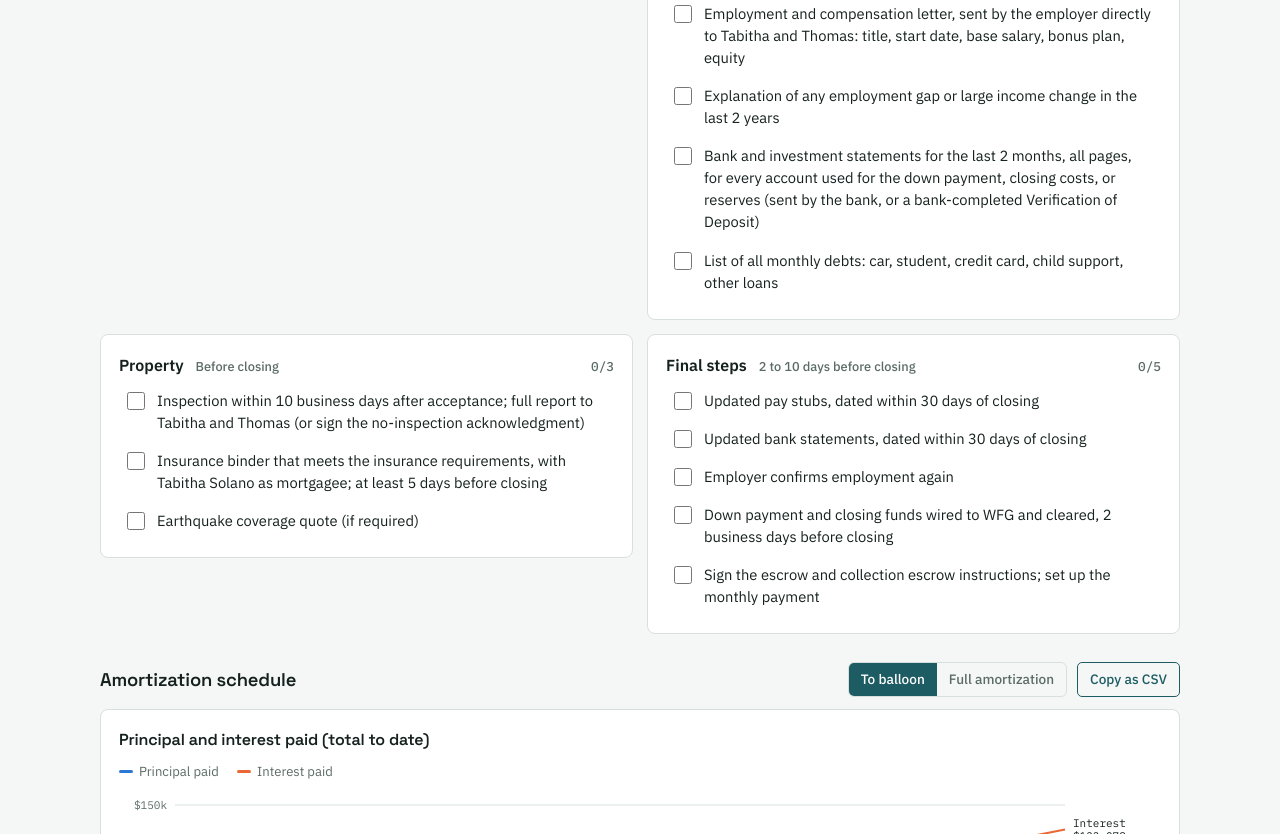
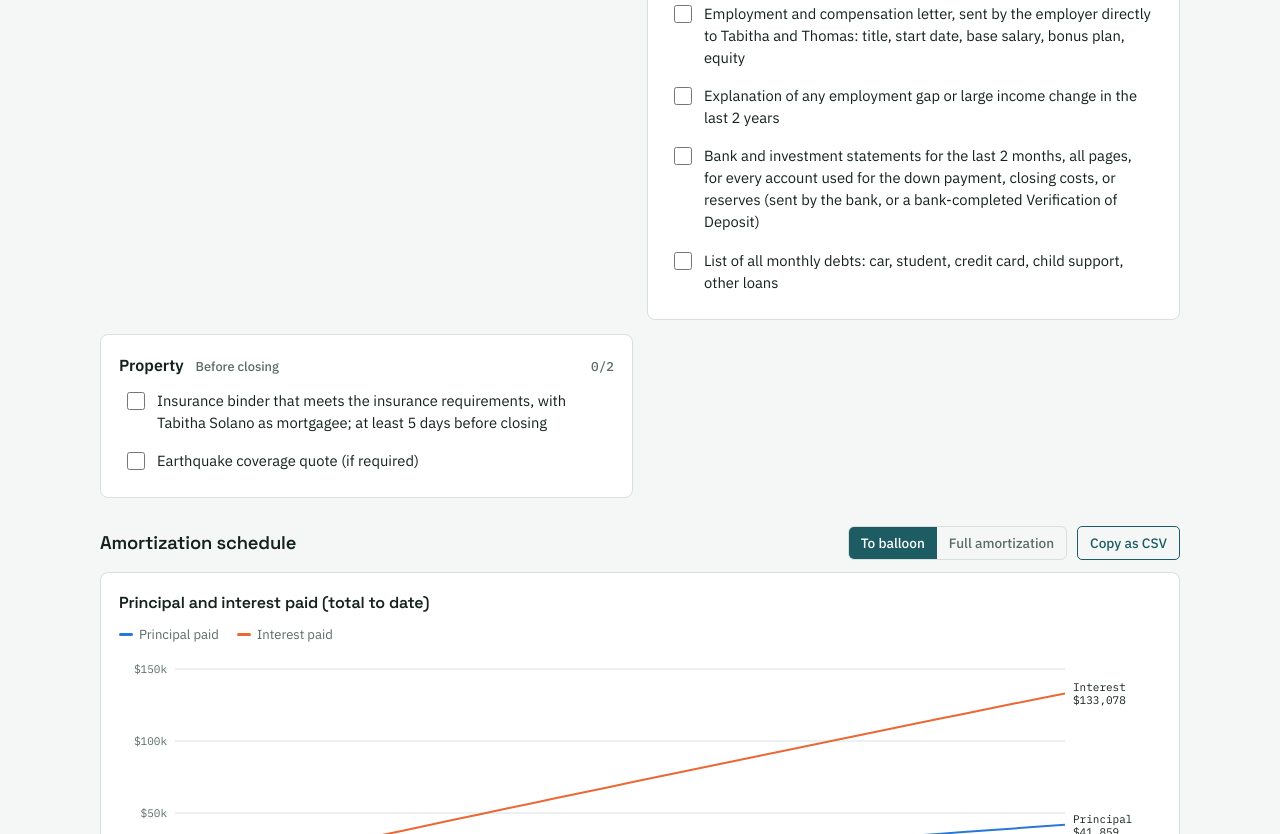
Before and after one commit to ratiofu/ratiofu.github.io, a plain HTML site: page 5225-se-18th/index.html in a window 1280 px wide. Shown: the part 3653-4487 px from the top of the page. Drawn offline with Linux system fonts and the light colour scheme.

Commit message:
fix: drop inspection item and final-steps group from 5225 SE 18th checklist

```diff
--- a/5225-se-18th/index.html
+++ b/5225-se-18th/index.html
@@ -484,15 +484,8 @@ const CK = [
     ["d2","Bank and investment statements for the last 2 months, all pages, for every account used for the down payment, closing costs, or reserves (sent by the bank, or a bank-completed Verification of Deposit)"],
     ["e1","List of all monthly debts: car, student, credit card, child support, other loans"]]},
   {id:"g", title:"Property", due:"Before closing", items:[
-    ["g1","Inspection within 10 business days after acceptance; full report to Tabitha and Thomas (or sign the no-inspection acknowledgment)"],
     ["g2","Insurance binder that meets the insurance requirements, with Tabitha Solano as mortgagee; at least 5 days before closing"],
-    ["g3","Earthquake coverage quote (if required)"]]},
-  {id:"h", title:"Final steps", due:"2 to 10 days before closing", items:[
-    ["h1","Updated pay stubs, dated within 30 days of closing"],
-    ["h2","Updated bank statements, dated within 30 days of closing"],
-    ["h3","Employer confirms employment again"],
-    ["h4","Down payment and closing funds wired to WFG and cleared, 2 business days before closing"],
-    ["h5","Sign the escrow and collection escrow instructions; set up the monthly payment"]]}
+    ["g3","Earthquake coverage quote (if required)"]]}
 ];
 let ckState = {};
 try { ckState = JSON.parse(localStorage.getItem(CK_KEY) || "{}") || {}; } catch(e) { ckState = {}; }
```
